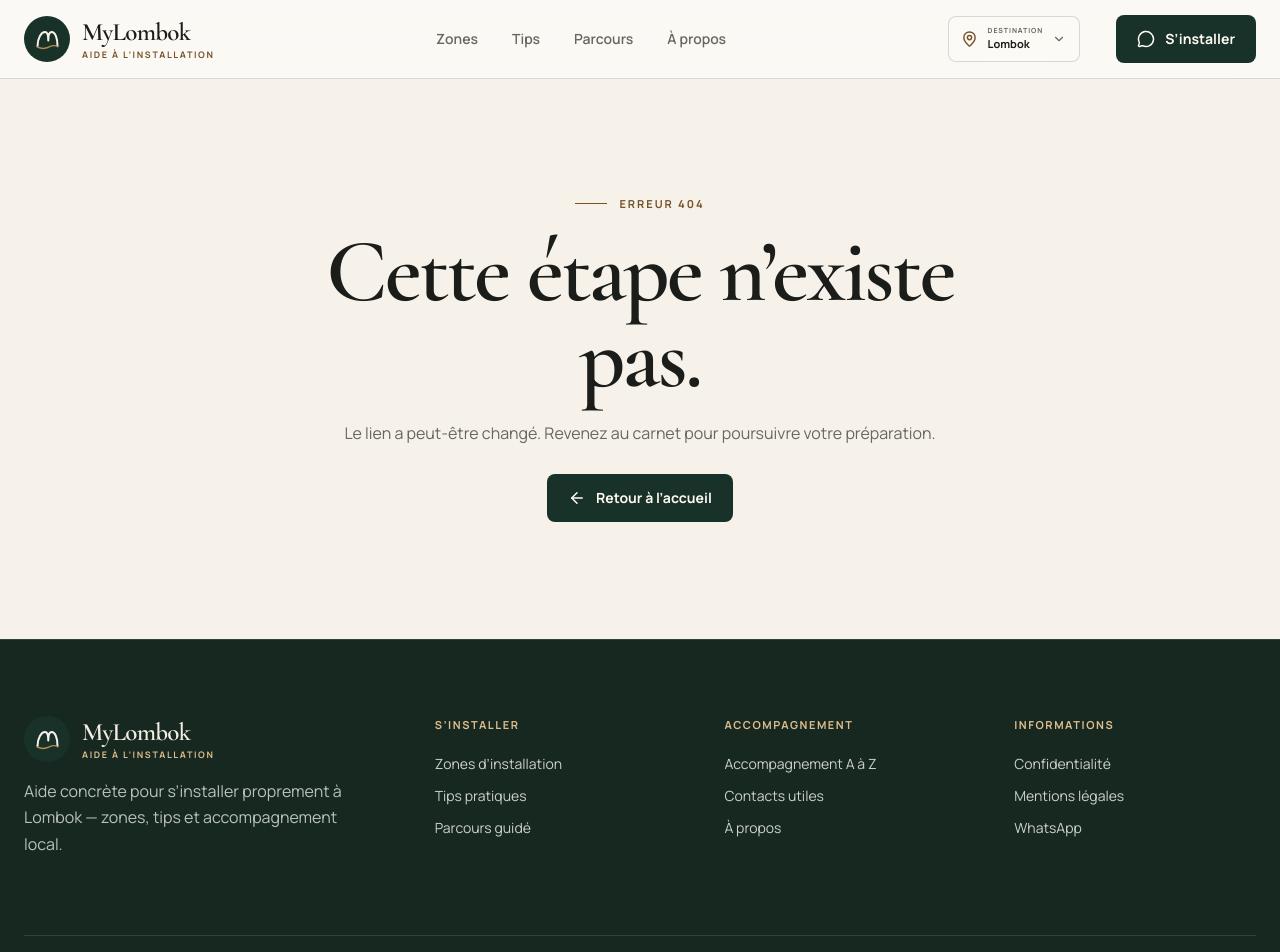
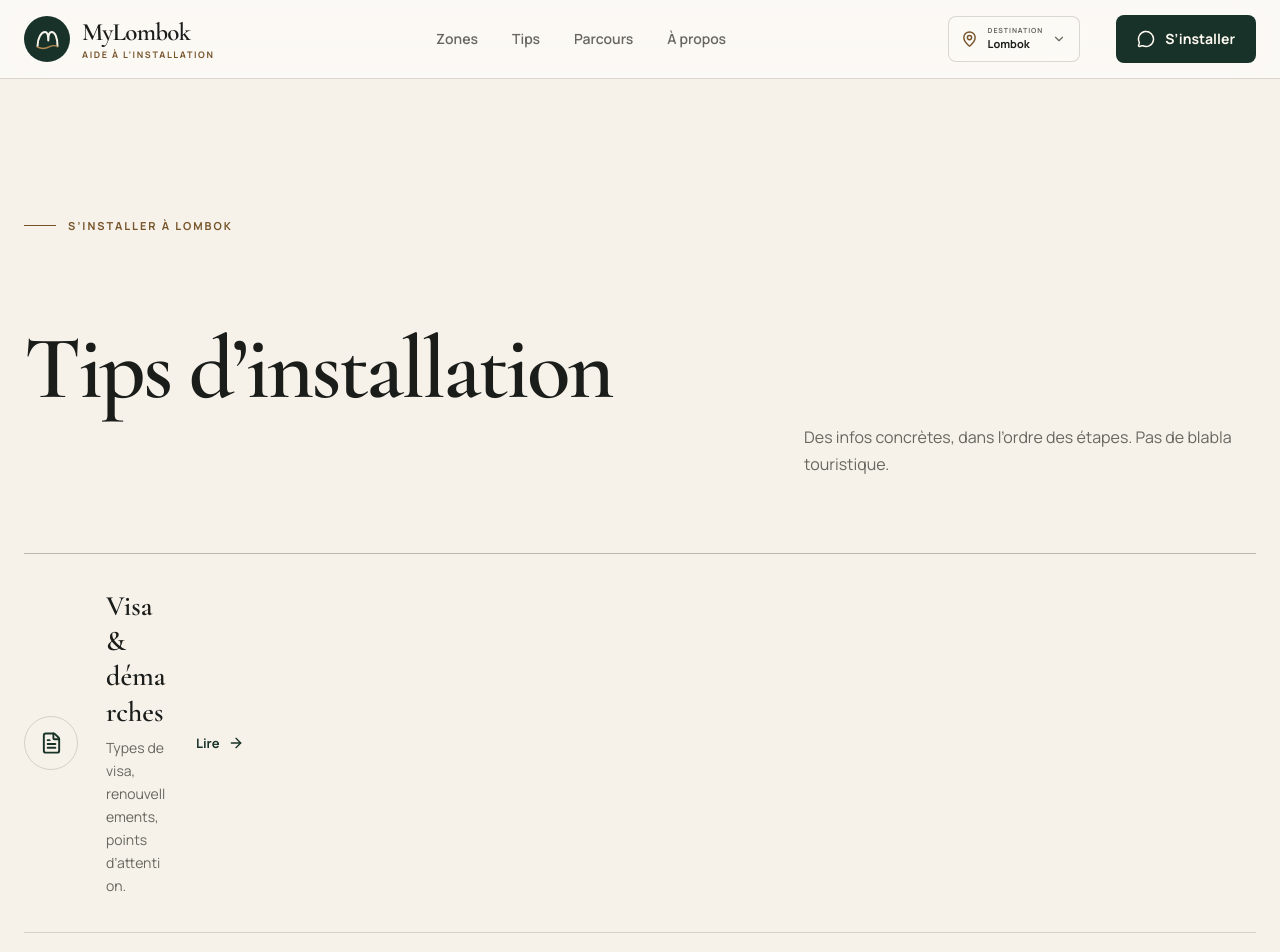
Before and after one commit to Dorianpmy/MyLombok, a Next.js app: page /tips in a window 1280 px wide. Before the commit this address had no page. Shown: the top 952 px of the page. Built offline with nearby package versions, Linux system fonts and the light colour scheme.

Commit message:
feat: add tips d'installation hub page

```diff
--- /dev/null
+++ b/app/tips/page.tsx
@@ -0,0 +1,49 @@
+import type { Metadata } from "next";
+import Link from "next/link";
+import { ArrowRight, Banknote, FileText, Home, Smartphone, AlertTriangle, Wallet } from "lucide-react";
+
+export const metadata: Metadata = {
+  title: "Tips d’installation",
+  description: "Visa, logement longue durée, banque, SIM, coût de la vie et pièges fréquents pour s’installer à Lombok.",
+};
+
+const categories = [
+  { href: "/tips/visa", Icon: FileText, title: "Visa & démarches", text: "Types de visa, renouvellements, points d’attention." },
+  { href: "/tips/logement", Icon: Home, title: "Logement longue durée", text: "Comment chercher, négocier et sécuriser un bail." },
+  { href: "/tips/banque", Icon: Banknote, title: "Banque & argent", text: "Ouvrir un compte, retirer, transferts internationaux." },
+  { href: "/tips/sim-internet", Icon: Smartphone, title: "SIM & internet", text: "Opérateurs, forfaits, fibre et réalités du terrain." },
+  { href: "/tips/cout-de-la-vie", Icon: Wallet, title: "Coût de la vie réel", text: "Loyer, courses, transport, budget mensuel réaliste." },
+  { href: "/tips/pieges", Icon: AlertTriangle, title: "Pièges fréquents", text: "Arnaques classiques et erreurs à éviter." },
+];
+
+export default function TipsPage() {
+  return (
+    <main className="inner-page">
+      <section className="site-section">
+        <div className="site-container">
+          <div className="section-heading">
+            <div>
+              <span className="eyebrow">S’installer à Lombok</span>
+              <h1>Tips d’installation</h1>
+            </div>
+            <p>Des infos concrètes, dans l’ordre des étapes. Pas de blabla touristique.</p>
+          </div>
+
+          <div className="service-editorial-list" style={{ marginTop: "2.5rem" }}>
+            {categories.map(({ href, Icon, title, text }) => (
+              <article className="service-editorial" key={href}>
+                <span className="service-editorial__icon"><Icon aria-hidden="true" /></span>
+                <div><h3>{title}</h3><p>{text}</p></div>
+                <Link href={href}>Lire <ArrowRight aria-hidden="true" /></Link>
+              </article>
+            ))}
+          </div>
+
+          <div className="services-more" style={{ marginTop: "3rem" }}>
+            <Link className="button button--outline" href="/parcours">Voir le parcours complet</Link>
+          </div>
+        </div>
+      </section>
+    </main>
+  );
+}
```
